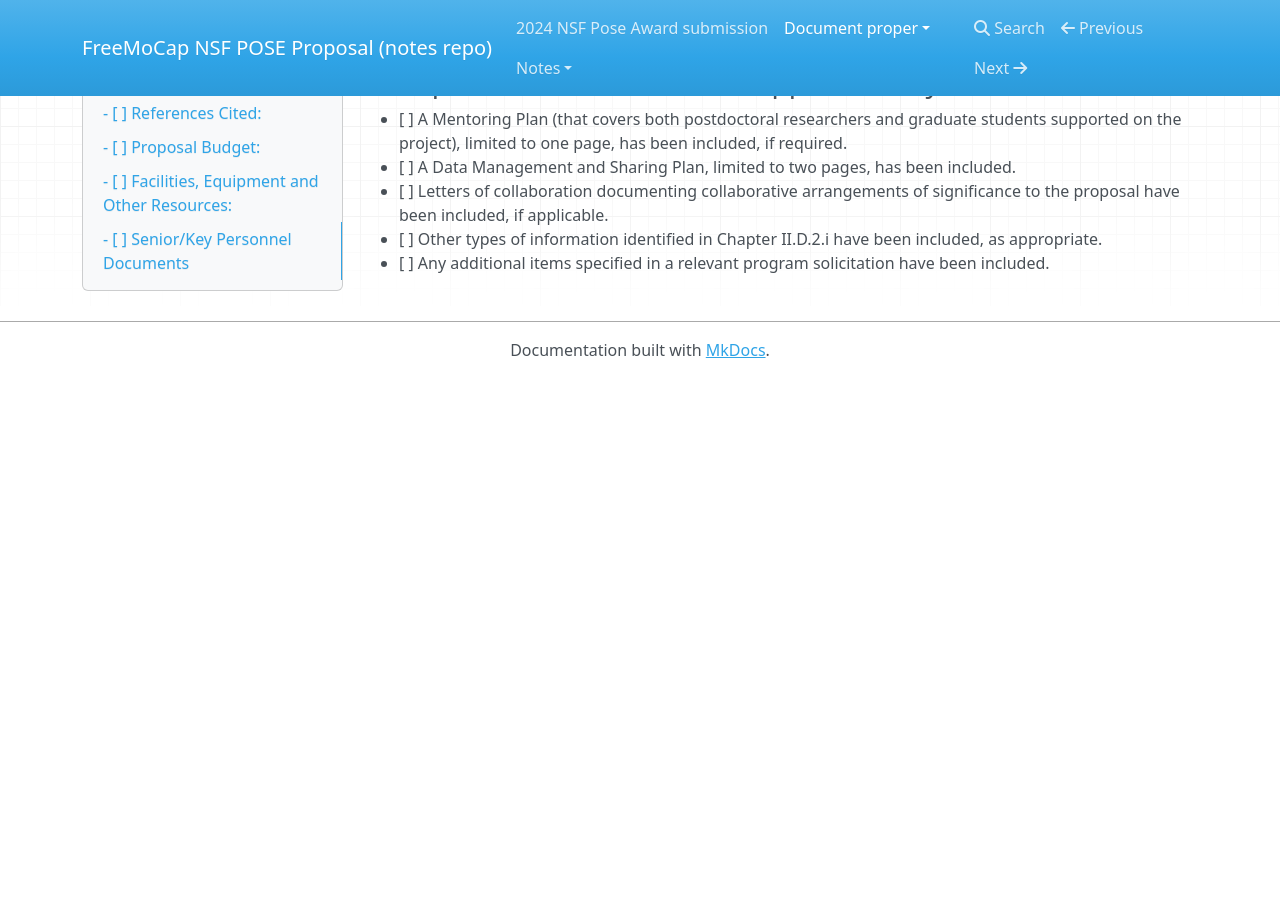
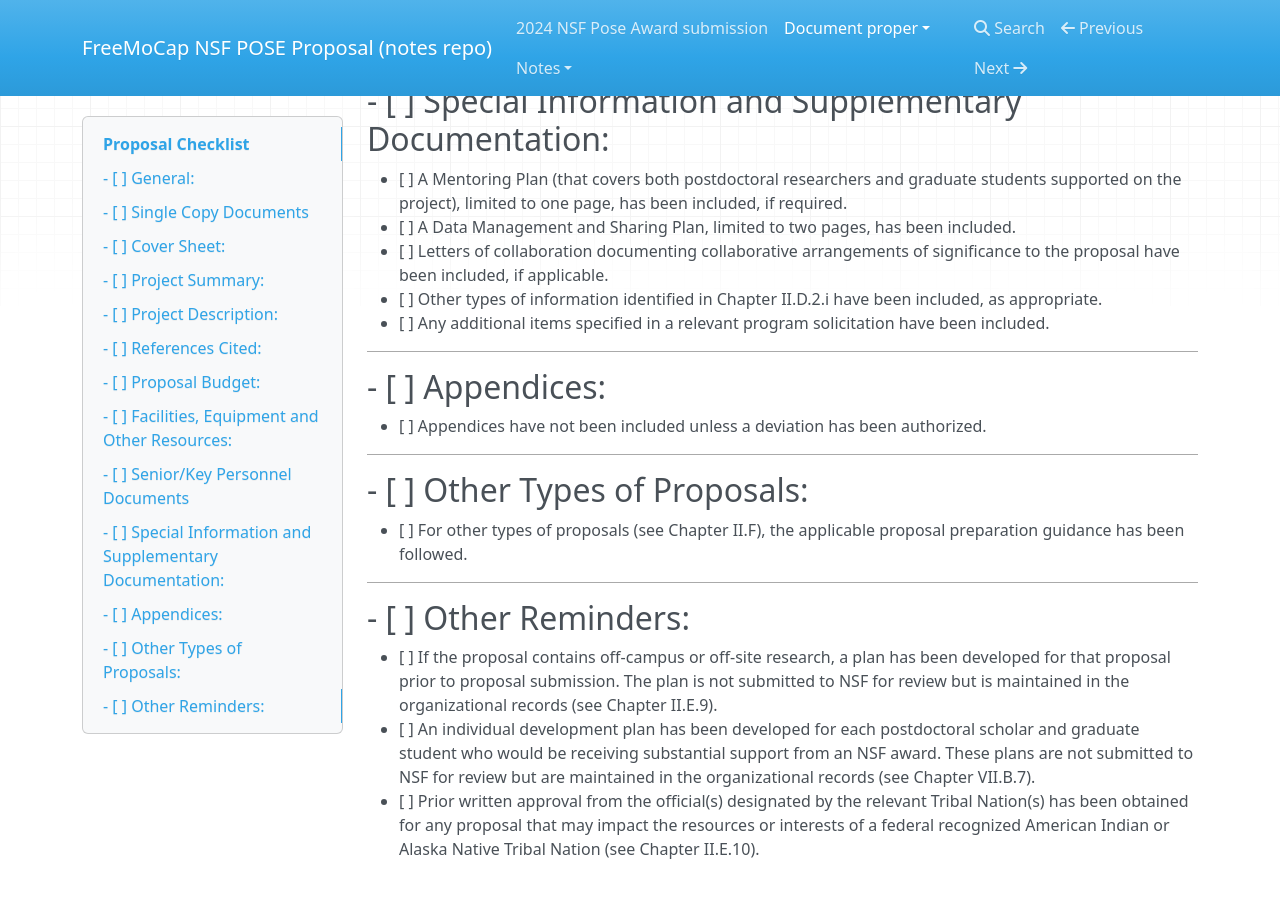
Before and after one commit to freemocap/2025-nsf-pose, an MkDocs documentation site: the page built from docs/document-proper/proposal-checklist.md, in a window 1280 px wide and 900 px high, scrolled down 3186 px. Built offline with MkDocs 1.6.1, drawn with Linux system fonts in a browser that asks for light colours; nearby versions of some CDN libraries; before the commit the page ends 3564 px from its top, so only the background shows below that.

Commit message:
Jul 14, 2024, 9:05 AM

```diff
--- a/docs/document-proper/proposal-checklist.md
+++ b/docs/document-proper/proposal-checklist.md
@@ -115,9 +115,26 @@
   - [ ] A separate Current and Pending (Other) Support document has been prepared throughuse of SciENcv and provided for each individual identified as a senior/key person on theproject. Each pdf file has been uploaded into Research.gov or Grants.gov.
   - [ ] The content described has been prepared in accordance with the instructions and does not contain additional information beyond that specified.
   - [ ] Collaborators and Other Affiliations (COA):
-### - [ ] Special Information and Supplementary Documentation:
+
+___
+## - [ ]  Special Information and Supplementary Documentation:
 - [ ] A Mentoring Plan (that covers both postdoctoral researchers and graduate students supported on the project), limited to one page, has been included, if required.
 - [ ] A Data Management and Sharing Plan, limited to two pages, has been included.
 - [ ] Letters of collaboration documenting collaborative arrangements of significance to the proposal have been included, if applicable.
 - [ ] Other types of information identified in Chapter II.D.2.i have been included, as appropriate.
 - [ ] Any additional items specified in a relevant program solicitation have been included.
+
+___
+## - [ ]  Appendices:
+- [ ] Appendices have not been included unless a deviation has been authorized.
+
+___
+## - [ ] Other Types of Proposals:
+- [ ] For other types of proposals (see Chapter II.F), the applicable proposal preparation
+guidance has been followed.
+
+___
+## - [ ] Other Reminders:
+- [ ] If the proposal contains off-campus or off-site research, a plan has been developed for that proposal prior to proposal submission. The plan is not submitted to NSF for review but is maintained in the organizational records (see Chapter II.E.9).
+- [ ] An individual development plan has been developed for each postdoctoral scholar and graduate student who would be receiving substantial support from an NSF award. These plans are not submitted to NSF for review but are maintained in the organizational records (see Chapter VII.B.7).
+- [ ] Prior written approval from the official(s) designated by the relevant Tribal Nation(s) has been obtained for any proposal that may impact the resources or interests of a federal recognized American Indian or Alaska Native Tribal Nation (see Chapter II.E.10).
```
